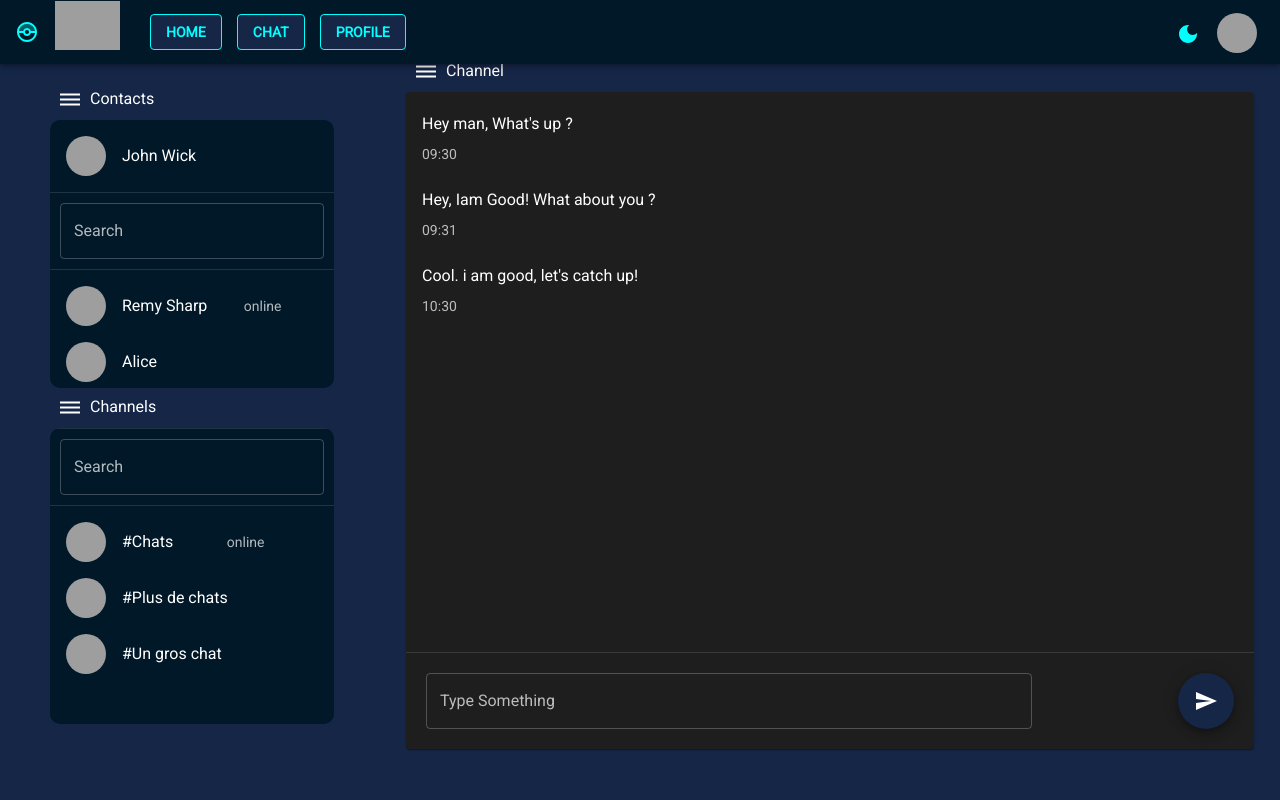
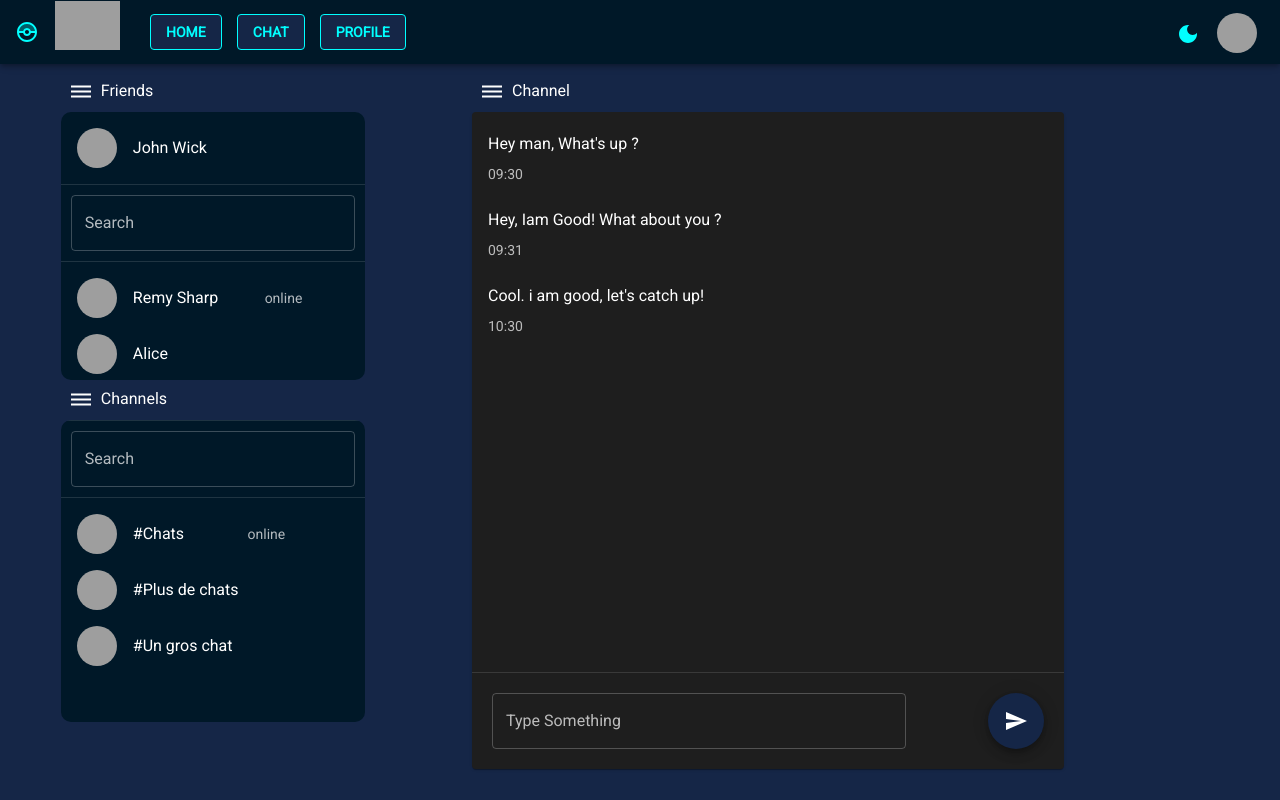
Before and after one commit to yann1731/ft_transcendence, a React (Create React App) app in the folder packages/front_end/: page /Chat in a window 1280 px wide. Built offline with nearby package versions, Linux system fonts and the light colour scheme; grey boxes are pictures that could not be loaded.

Commit message:
Fixed disposition of ChatPage - missing increasing gap

```diff
--- a/packages/front_end/src/Components/ChatPage/ChannelBox.tsx
+++ b/packages/front_end/src/Components/ChatPage/ChannelBox.tsx
@@ -10,16 +10,12 @@ import { ListItemButton } from '@mui/material';
 import { theme } from '../../Theme';
 
 const useStyles = makeStyles({
-	table: {
-		minWidth: 650,
-	  },
 	  borders: {
-		  position: 'relative',
 		  backgroundColor: theme.palette.secondary.main,
 		  overflowY: 'auto',
 		  overflowX: 'auto',
 		  borderRadius: 10,
-		  height: '37vh',
+		  height: '37.7vh',
 	  }
 });
 
--- a/packages/front_end/src/Components/ChatPage/Chat.tsx
+++ b/packages/front_end/src/Components/ChatPage/Chat.tsx
@@ -1,7 +1,7 @@
 import React from 'react';
 import ResponsiveAppBar from '../ToolBar';
 import BackgroundContainer from '../../Background';
-import ContactContainer from './Contacts';
+import ContactContainer from './FriendsAndChannels';
 import ConversationContainer from './Conversation';
 
 
--- a/packages/front_end/src/Components/ChatPage/Conversation.tsx
+++ b/packages/front_end/src/Components/ChatPage/Conversation.tsx
@@ -4,12 +4,21 @@ import Container from '@mui/material/Container';
 import OptionBarConversation from './OptionBarConversation';
 import Chat from './ChatBox';
 
-
+//TODO fix the increasing gap between sideContainer and chatContainer
 export default function ConversationContainer() {
+  const chatContainerStyle: React.CSSProperties = {
+    borderRadius: 10,
+    boxShadow: 'none',
+    height: '80vh',
+    width: 'min(50vw, 1200px)',
+    top: '9vh',
+    left: '35vw',
+    position: 'fixed',
+  }
   return (
     <React.Fragment>
       <CssBaseline />
-        <Container maxWidth="xl" sx={{ width: '70vw', height: '70%' }}>
+        <Container style={ chatContainerStyle }>
           <OptionBarConversation></OptionBarConversation>
               <Chat></Chat>
         </Container>
--- a/packages/front_end/src/Components/ChatPage/Contacts.tsx
+++ b/packages/front_end/src/Components/ChatPage/FriendsAndChannels.tsx
@@ -1,16 +1,19 @@
 import * as React from 'react';
 import CssBaseline from '@mui/material/CssBaseline';
 import Container from '@mui/material/Container';
-import OptionBarContact from './OptionBarContacts';
+import OptionBarContact from './OptionBarFriends';
 import OptionBarChans from './OptionBarChans';
 import ContactBox from './ContactBox';
 import ChannelBox from './ChannelBox';
 
 export default function ContactContainer() {
-  const sideContainerStyle = {
+  const sideContainerStyle: React.CSSProperties = {
     height: '80vh',
-    width: '380px',
-  }
+    width: 'min(35vw, 400px)',
+    top: '9vh',
+    left: '1vw',
+    position: 'fixed',
+  };
 
   return (
     <React.Fragment>
--- a/packages/front_end/src/Components/ChatPage/OptionBarConversation.tsx
+++ b/packages/front_end/src/Components/ChatPage/OptionBarConversation.tsx
@@ -23,7 +23,7 @@ export default function OptionBarConversation() {
       setAnchorElUser(null);
     };
   return (
-      <AppBar position="relative" sx={{ borderRadius: 10, boxShadow: 'none' }}>
+      <AppBar position="relative" sx={{ boxShadow: '0' }}>
       <Box sx={{ bgcolor: theme.palette.primary.main }}>
             <Tooltip title="Open settings">
               <IconButton onClick={handleOpenUserMenu}>
--- a/packages/front_end/src/Components/ChatPage/OptionBarContacts.tsx
+++ b/packages/front_end/src/Components/ChatPage/OptionBarFriends.tsx
@@ -29,7 +29,7 @@ export default function OptionBarContacts() {
                 <DehazeIcon></DehazeIcon>
               </IconButton>
             </Tooltip>
-            Contacts
+            Friends
             <Menu
               sx={{ mt: '45px' }}
               id="menu-appbar"
```
